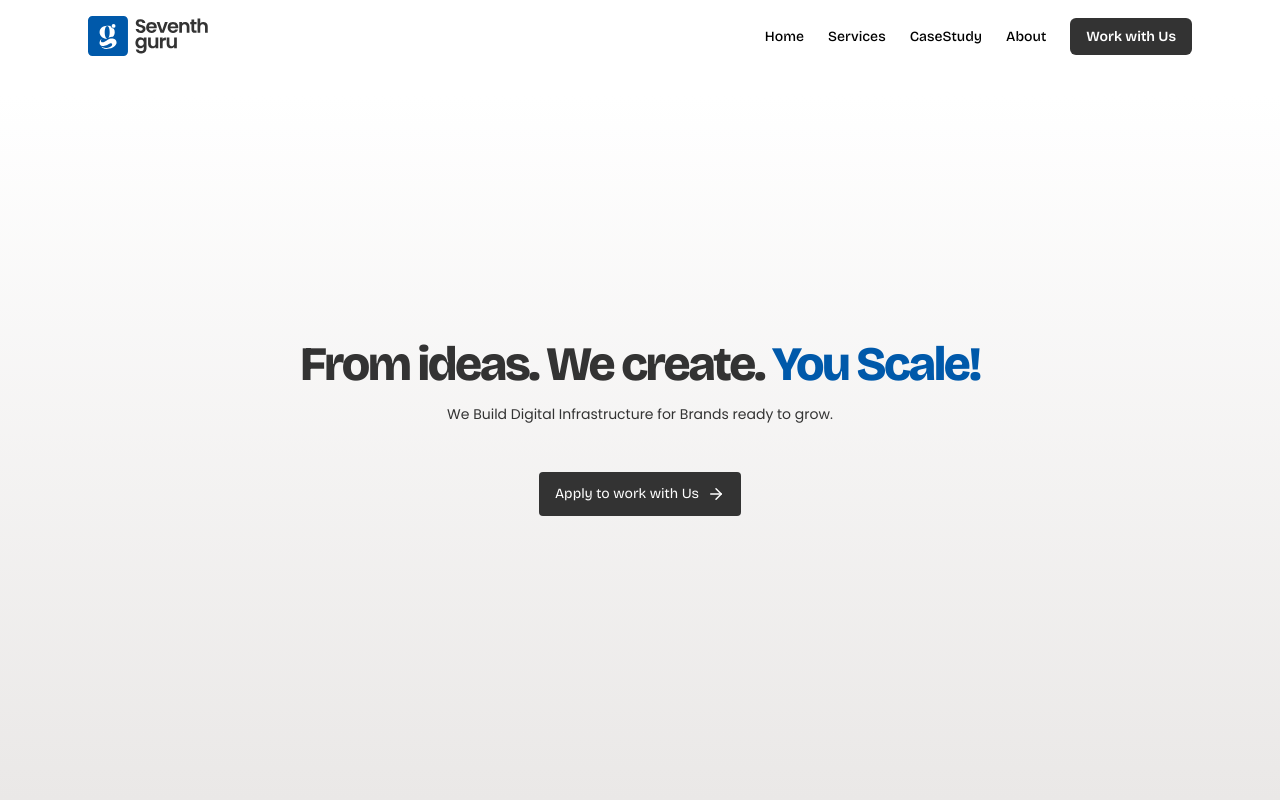
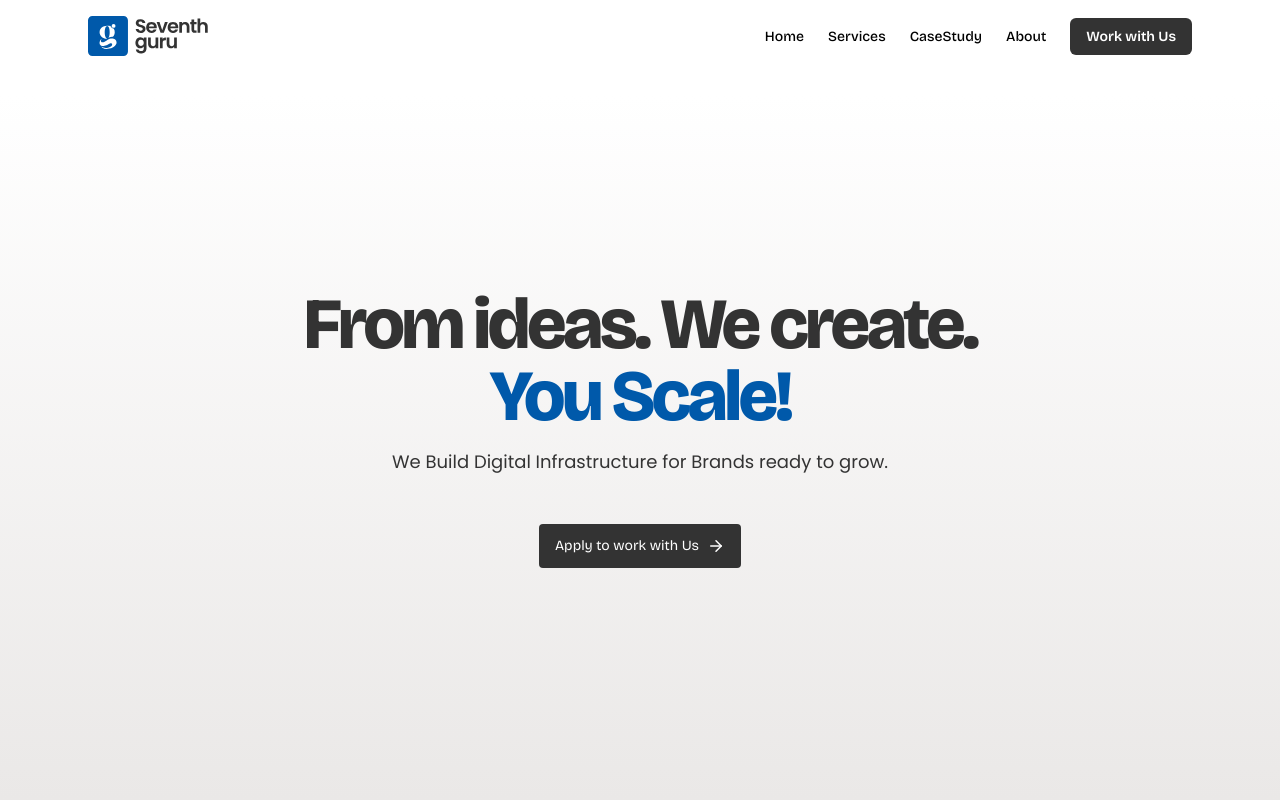
Before and after one commit to Thatboycalledolar/seventh-guru-website, a React (Vite) app: page / in a window 1280 px wide. Shown: the top 800 px of the page. Built offline with nearby package versions, Linux system fonts and the light colour scheme.

Commit message:
hero query done

```diff
--- a/src/components/Hero.jsx
+++ b/src/components/Hero.jsx
@@ -3,9 +3,9 @@
  export default function Hero() {
   return(
     <div className="flex flex-col items-center justify-center w-full h-screen px-8 pt-0 pb-34 bg-linear-to-b from-white to-stone-200">
-      <div className="flex flex-col items-center gap-4 mb-12">
-        <h1 className="text-5xl leading-1.2 text-center text-(--text-color) px-14 font-black tracking-tighter">From ideas. We create. <span className="text-(--primary-color)">You Scale!</span></h1>
-        <p className="text-center font-normal text-(--text-color) text-sm font-body">We Build Digital Infrastructure for Brands ready to grow.</p>
+      <div className="flex flex-col items-center gap-4 mb-12 max-w-300">
+        <h1 className="text-5xl md:text-7xl leading-1.2 text-center text-(--text-color) px-14 font-black tracking-tighter max-w-200">From ideas. We create. <span className="text-(--primary-color)">You Scale!</span></h1>
+        <p className="text-center font-normal text-(--text-color) text-sm md:text-lg font-body">We Build Digital Infrastructure for Brands ready to grow.</p>
       </div>
       <div>
         <MainBtn text="Apply to work with Us" link="/Apply" />
--- a/src/pages/Apply.jsx
+++ b/src/pages/Apply.jsx
@@ -3,9 +3,9 @@ import Contact from "../components/Contact";
 
 export default function Apply() {
   return(
-    <div className="flex flex-col items-center text-(--text-color) mt-8 w-full px-8">
+    <div className="max-w-300 flex flex-col items-center  text-(--text-color) mt-8 w-full px-8">
       <div className="mb-12 flex flex-col">
-        <h1 className="font-bold text-4xl md:text-5xl md:mb-4 text-center ">Apply to work with Us</h1>
+        <h1 className="font-bold text-4xl md:text-6xl md:mb-4 text-center ">Apply to work with Us</h1>
         <p className="text-center">Tell us about your project and we'll see if we're a good fit.</p>
       </div>
 
```
